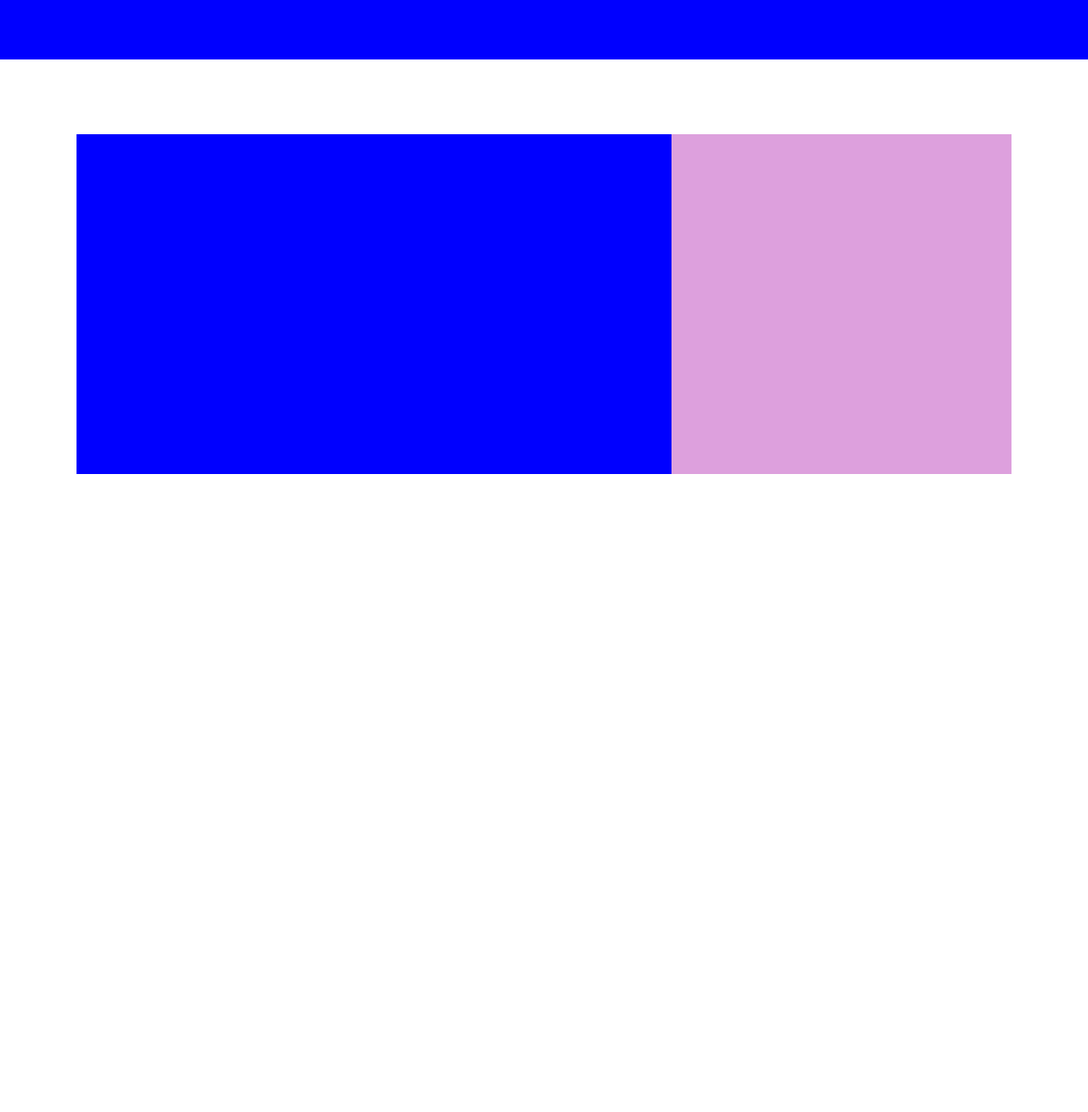
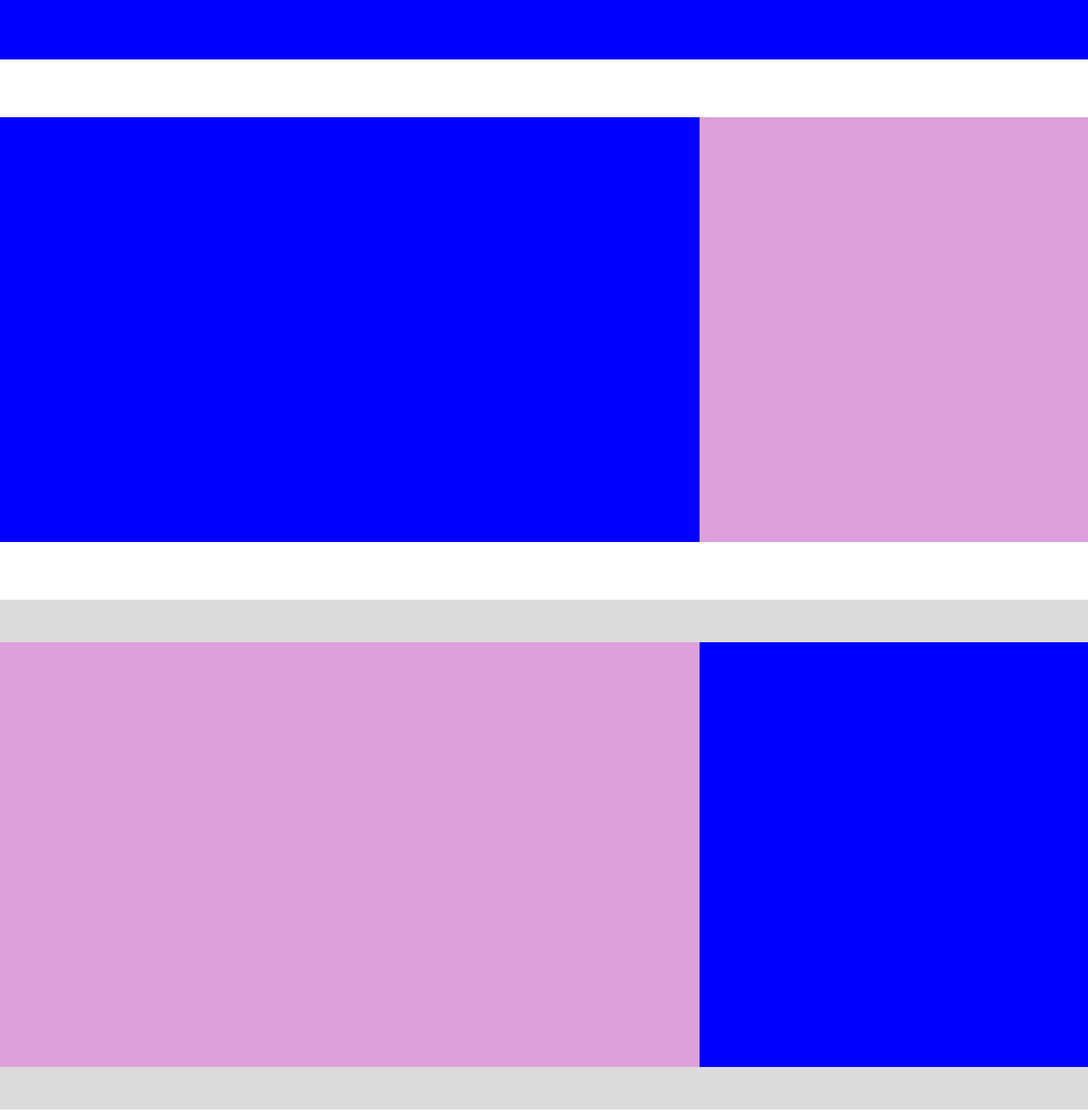
Before and after one commit to DavideTumolo11/htmlcss-struttura-discord, a plain HTML site: page index.html in a window 1280 px wide. Shown: the part 540-1849 px from the top of the page at 85% size. Before the commit the page ends 1168 px from the top, so only its background shows below. Drawn offline with Linux system fonts and the light colour scheme.

Commit message:
section2

```diff
--- a/css/style.css
+++ b/css/style.css
@@ -56,16 +56,37 @@
 }
 
 .debug .study-group {
-    width: 700px;
-    height: 400px;
+    width: 900px;
+    height: 500px;
     background-color: blue;
-    margin: 70px 0px;
+    margin: 50px 0px;
 
 }
 
 .debug .study-text {
-    width: 400px;
-    height: 400px;
+    width: 500px;
+    height: 500px;
     background-color: plum;
-    margin: 70px 0px;
+    margin: 50px 0px;
 }
+
+.debug .section2-flex {
+    display: flex;
+    justify-content: center;
+    background-color: rgb(219, 219, 219);
+}
+
+.debug .voice-text {
+    width: 900px;
+    height: 500px;
+    background-color: plum;
+    margin: 50px 0px;
+
+}
+
+.debug .voice-connected {
+    width: 500px;
+    height: 500px;
+    background-color: blue;
+    margin: 50px 0px;
+}
--- a/index.html
+++ b/index.html
@@ -29,7 +29,14 @@
         <div class="section1-flex">
           <div class="study-group"></div>
           <div class="study-text"></div>
-        </div>
+        </div> <br>
+
+        <div class="section2-flex">
+            <div class="voice-text"></div>
+            <div class="voice-connected"></div>
+        </div> <br>
+
+
     </main>
 
     <footer>
```
